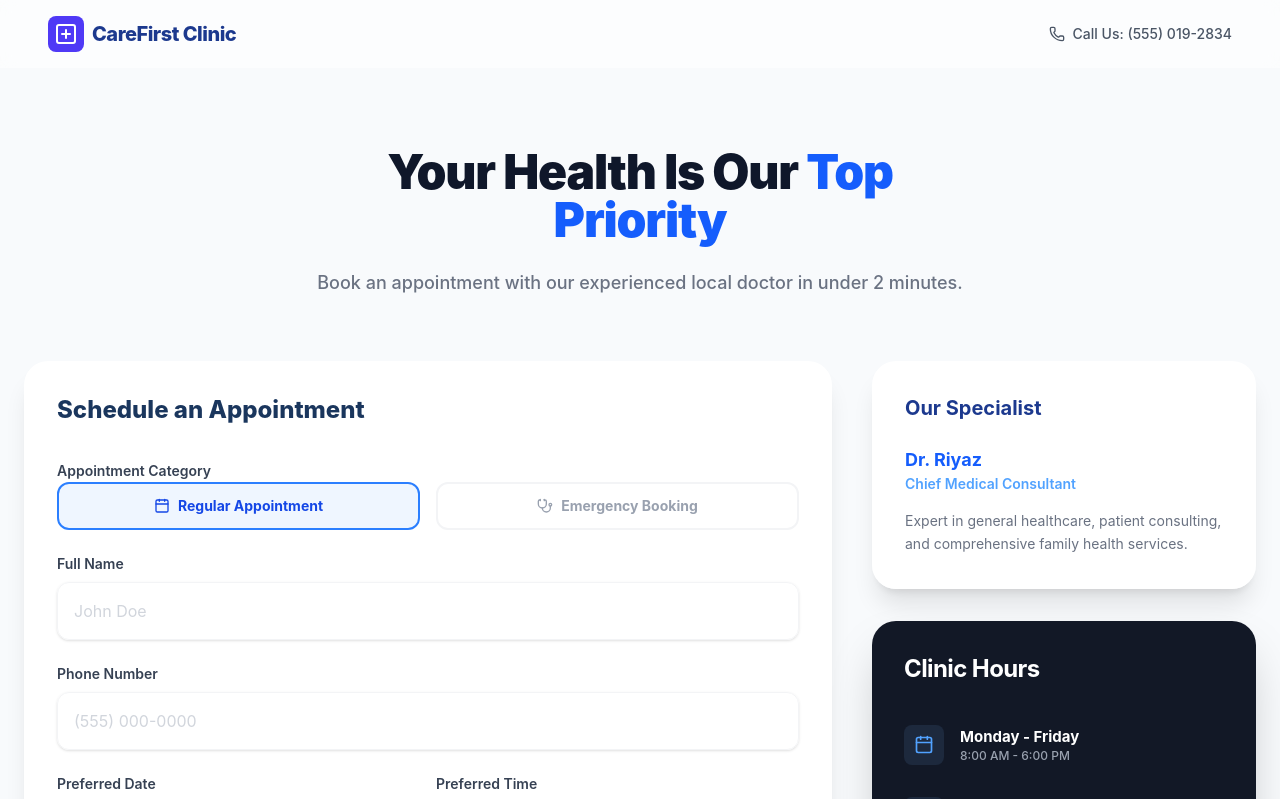
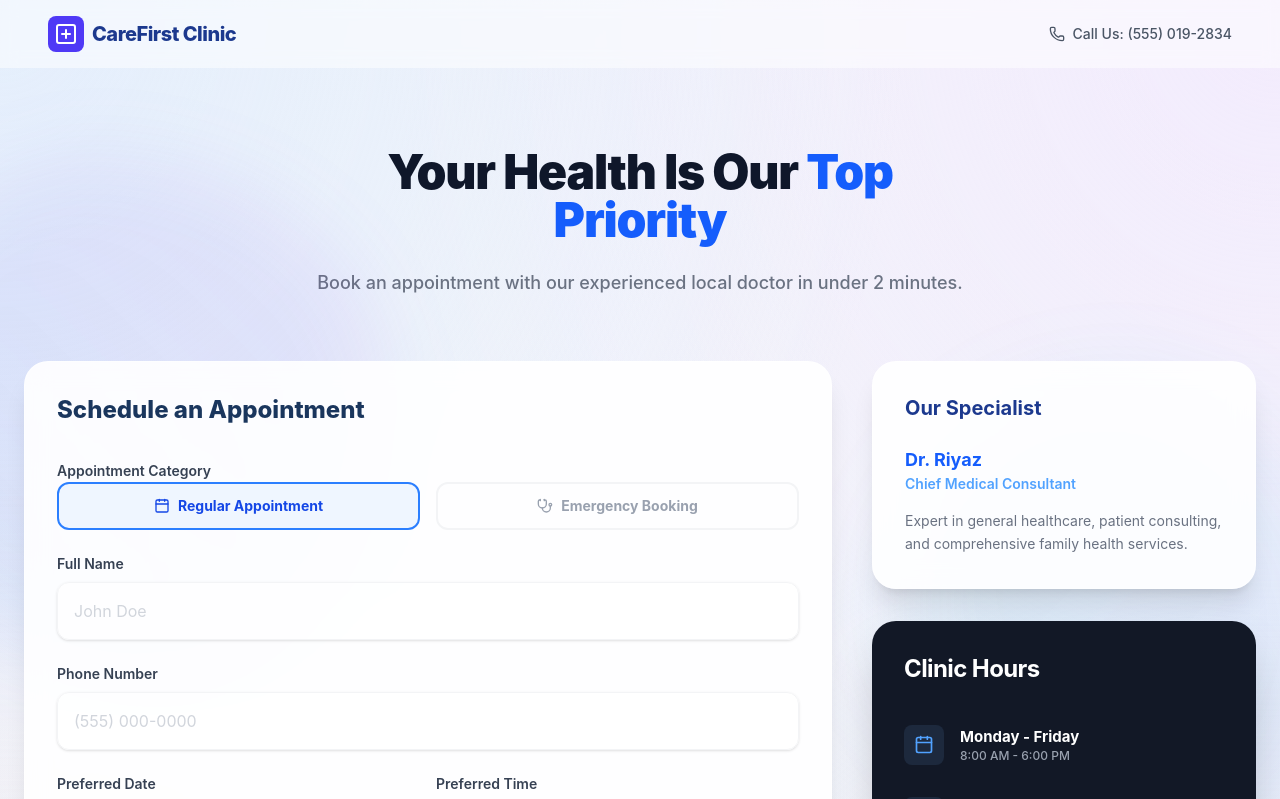
Before and after one commit to Bamania-Rudresh-007/doctor-appointment-booking-system, a React (Vite) app in the folder frontend/: page / in a window 1280 px wide. Shown: the top 799 px of the page. Built offline with nearby package versions, Linux system fonts and the light colour scheme.

Commit message:
feat: enhance App component with dynamic background styling

```diff
--- a/frontend/src/App.jsx
+++ b/frontend/src/App.jsx
@@ -9,13 +9,35 @@ const App = () => {
   const { isBooked } = useAppointment();
 
   return (
-    <div className="min-h-screen bg-slate-50 text-slate-900 font-sans selection:bg-blue-100">
+          <div
+        className="min-h-screen relative"
+        style={{
+          background: "#f3f4f6",
+          backgroundImage:
+            "radial-gradient(at 0% 0%, rgba(219,234,254,0.6) 0, transparent 50%), radial-gradient(at 100% 0%, rgba(243,232,255,0.7) 0, transparent 50%), radial-gradient(at 100% 100%, rgba(224,242,254,0.6) 0, transparent 50%), radial-gradient(at 0% 100%, rgba(253,226,226,0.5) 0, transparent 50%), linear-gradient(135deg, rgba(239,246,255,0.4) 0%, rgba(245,243,255,0.4) 100%)",
+        }}
+      >
       {/* Dynamic Background Elements */}
-      <div className="fixed inset-0 pointer-events-none overflow-hidden -z-10">
-        <div className="absolute -top-[10%] -left-[10%] w-[50%] h-[50%] bg-blue-100/40 rounded-full blur-[120px]" />
-        <div className="absolute top-[20%] -right-[10%] w-[40%] h-[40%] bg-purple-100/30 rounded-full blur-[100px]" />
-        <div className="absolute bottom-0 left-1/4 w-[60%] h-[40%] bg-blue-50/50 rounded-full blur-[120px]" />
-      </div>
+        <div
+          className="fixed pointer-events-none"
+          style={{
+            top: "20%", left: "-10%",
+            width: "40vw", height: "40vw",
+            background: "linear-gradient(45deg, rgba(59,130,246,0.12), rgba(147,51,234,0.08))",
+            borderRadius: "43% 57% 41% 59% / 57% 45% 55% 43%",
+            filter: "blur(40px)", zIndex: 0,
+          }}
+        />
+        <div
+          className="fixed pointer-events-none"
+          style={{
+            bottom: "-5%", right: "-5%",
+            width: "35vw", height: "35vw",
+            background: "linear-gradient(135deg, rgba(6,182,212,0.1), rgba(59,130,246,0.08))",
+            borderRadius: "50% 50% 30% 70% / 50% 60% 40% 50%",
+            filter: "blur(50px)", zIndex: 0,
+          }}
+        />
 
       <Header />
 
```
